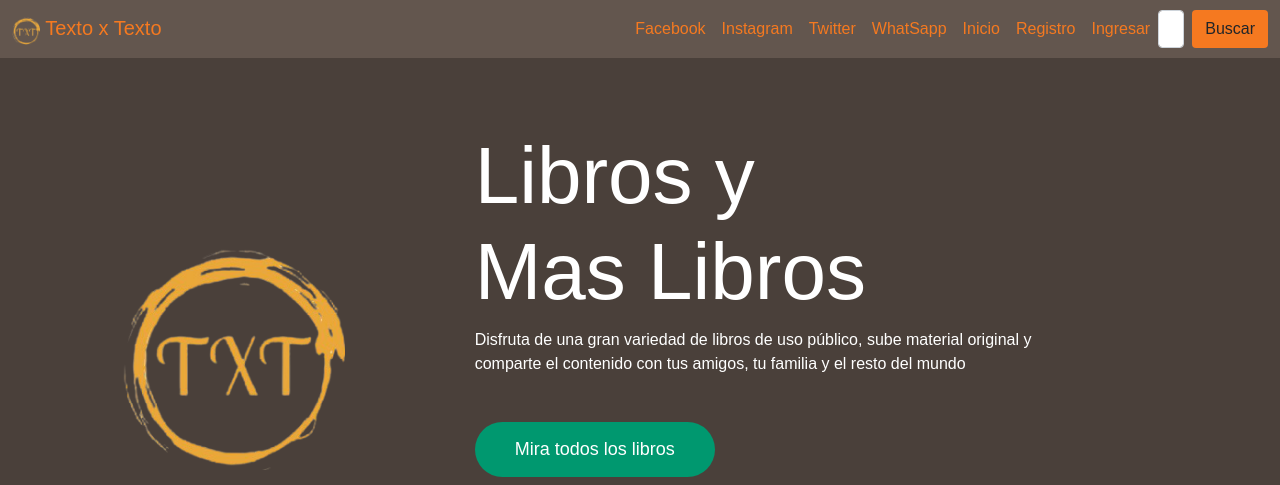
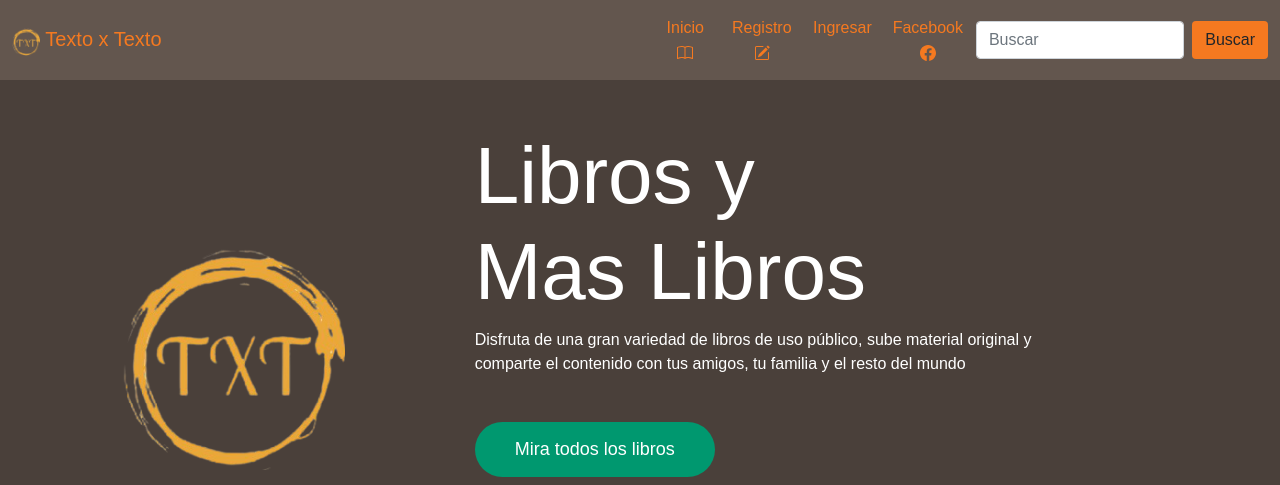
Before and after one commit to PPROF2-2022ProgWeb/g18-aula2-textoxtexto-g18, a PHP site: page / in a window 1280 px wide. Shown: the top 485 px of the page. Run offline with PHP 8.4, Linux system fonts and the light colour scheme.

Commit message:
formularioProfe

```diff
--- a/css/style.css
+++ b/css/style.css
@@ -98,7 +98,8 @@
 
 .navegacion ul{
     flex: 1;
-    text-align: right;
+    text-align: left;
+
 }
 
 .navegacion ul li{
--- a/index.html
+++ b/index.html
@@ -44,26 +44,29 @@
 
                             <ul class="navbar-nav me-auto mb-2 mb-lg-0">
                                 <li class="nav-item">
-                                    <a class="nav-link mover" href="#">Facebook</a>
+                                    <a class="nav-link" aria-current="page" href="index.html">Inicio
+                                        <svg xmlns="http://www.w3.org/2000/svg" width="16" height="16" fill="currentColor" class="bi bi-book" viewBox="0 0 16 16">
+                                            <path d="M1 2.828c.885-.37 2.154-.769 3.388-.893 1.33-.134 2.458.063 3.112.752v9.746c-.935-.53-2.12-.603-3.213-.493-1.18.12-2.37.461-3.287.811V2.828zm7.5-.141c.654-.689 1.782-.886 3.112-.752 1.234.124 2.503.523 3.388.893v9.923c-.918-.35-2.107-.692-3.287-.81-1.094-.111-2.278-.039-3.213.492V2.687zM8 1.783C7.015.936 5.587.81 4.287.94c-1.514.153-3.042.672-3.994 1.105A.5.5 0 0 0 0 2.5v11a.5.5 0 0 0 .707.455c.882-.4 2.303-.881 3.68-1.02 1.409-.142 2.59.087 3.223.877a.5.5 0 0 0 .78 0c.633-.79 1.814-1.019 3.222-.877 1.378.139 2.8.62 3.681 1.02A.5.5 0 0 0 16 13.5v-11a.5.5 0 0 0-.293-.455c-.952-.433-2.48-.952-3.994-1.105C10.413.809 8.985.936 8 1.783z"/>
+                                          </svg>
+                                    </a>
                                 </li>
                                 <li class="nav-item">
-                                    <a class="nav-link" href="#">Instagram</a>
-                                </li>
-                                <li class="nav-item">
-                                    <a class="nav-link" href="#">Twitter</a>
-                                </li>
-                                <li class="nav-item">
-                                    <a class="nav-link" href="#">WhatSapp</a>
-                                </li>
-
-                                <li class="nav-item">
-                                    <a class="nav-link" aria-current="page" href="index.html">Inicio</a>
-                                </li>
-                                <li class="nav-item">
-                                    <a class="nav-link" href="register.html">Registro</a>
+                                    <a class="nav-link" href="register.html">Registro
+                                        <svg xmlns="http://www.w3.org/2000/svg" width="16" height="16" fill="currentColor" class="bi bi-pencil-square" viewBox="0 0 16 16">
+                                            <path d="M15.502 1.94a.5.5 0 0 1 0 .706L14.459 3.69l-2-2L13.502.646a.5.5 0 0 1 .707 0l1.293 1.293zm-1.75 2.456-2-2L4.939 9.21a.5.5 0 0 0-.121.196l-.805 2.414a.25.25 0 0 0 .316.316l2.414-.805a.5.5 0 0 0 .196-.12l6.813-6.814z"/>
+                                            <path fill-rule="evenodd" d="M1 13.5A1.5 1.5 0 0 0 2.5 15h11a1.5 1.5 0 0 0 1.5-1.5v-6a.5.5 0 0 0-1 0v6a.5.5 0 0 1-.5.5h-11a.5.5 0 0 1-.5-.5v-11a.5.5 0 0 1 .5-.5H9a.5.5 0 0 0 0-1H2.5A1.5 1.5 0 0 0 1 2.5v11z"/>
+                                          </svg>
+                                    </a>
                                 </li>
                                 <li class="nav-item">
                                     <a class="nav-link" href="login.html">Ingresar</a>
+                                </li>
+                                <li class="nav-item">
+                                    <a class="nav-link" href="#">Facebook
+                                        <svg xmlns="http://www.w3.org/2000/svg" width="16" height="16" fill="currentColor" class="bi bi-facebook" viewBox="0 0 16 16">
+                                            <path d="M16 8.049c0-4.446-3.582-8.05-8-8.05C3.58 0-.002 3.603-.002 8.05c0 4.017 2.926 7.347 6.75 7.951v-5.625h-2.03V8.05H6.75V6.275c0-2.017 1.195-3.131 3.022-3.131.876 0 1.791.157 1.791.157v1.98h-1.009c-.993 0-1.303.621-1.303 1.258v1.51h2.218l-.354 2.326H9.25V16c3.824-.604 6.75-3.934 6.75-7.951z"/>
+                                          </svg>
+                                    </a>
                                 </li>
                             </ul>
                             <form class="d-flex">
@@ -82,7 +85,7 @@
     <section class="container-fluid">
 
         <div class="row" ">
-            <div class="col-4" id="texto-inicio">
+            <div class=" col-4" id="texto-inicio">
             <img src="img/logo-solo.png" class="logo" id="logo-inicio">
         </div>
         <div class="col-8">
@@ -109,6 +112,7 @@
 
 
 
+
     <script src="https://cdn.jsdelivr.net/npm/bootstrap@5.1.3/dist/js/bootstrap.bundle.min.js"
         integrity="sha384-ka7Sk0Gln4gmtz2MlQnikT1wXgYsOg+OMhuP+IlRH9sENBO0LRn5q+8nbTov4+1p"
         crossorigin="anonymous"></script>
--- a/register.html
+++ b/register.html
@@ -68,7 +68,11 @@
             <input class="controls" type="text" name="nombres" id="nombres" placeholder="Ingrese su Nombre">
             <input class="controls" type="text" name="apellidos" id="apellidos" placeholder="Ingrese su Apellido">
             <input class="controls" type="email" name="correo" id="correo" placeholder="Ingrese su Correo">
+            <input class="controls" type="date" name="fecNac" id="fecNac" placeholder="Ingrese su Fecha de Nacimiento">
+            <input class="controls" type="text" name="pais" id="pais" placeholder="Ingrese su Pais">
+            <input class="controls" type="text" name="provincia" id="provincia" placeholder="Ingrese su Provincia">
             <input class="controls" type="password" name="correo" id="correo" placeholder="Ingrese su Contraseña">
+
 
             <p><input class="checkbox-input" id="oranges" type="checkbox" /> Estoy de acuerdo con <a href="#"> Terminos y
                 Condiciones</a> </p>
```
Lines whose indentation alone changed are shown as unchanged.
